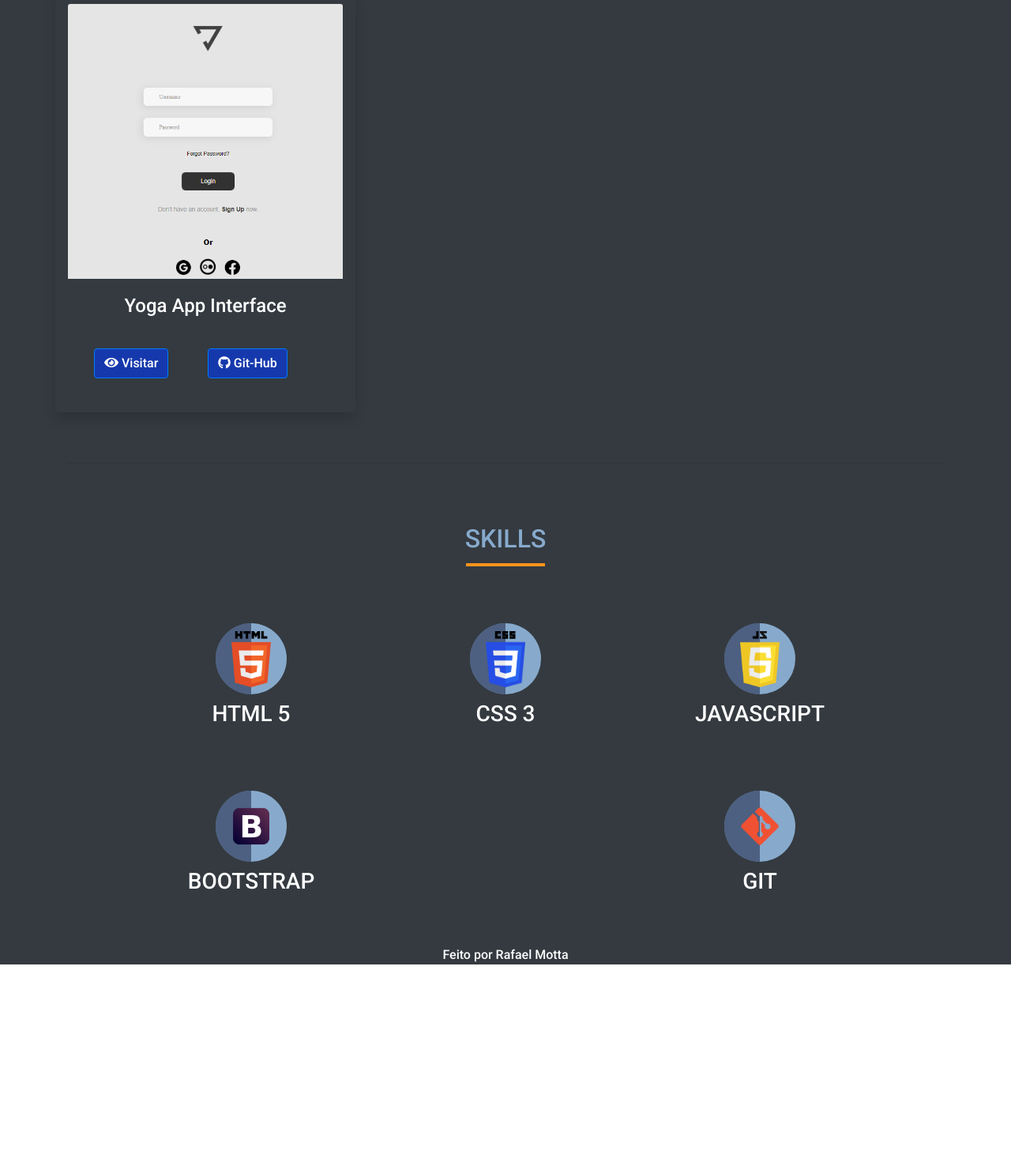
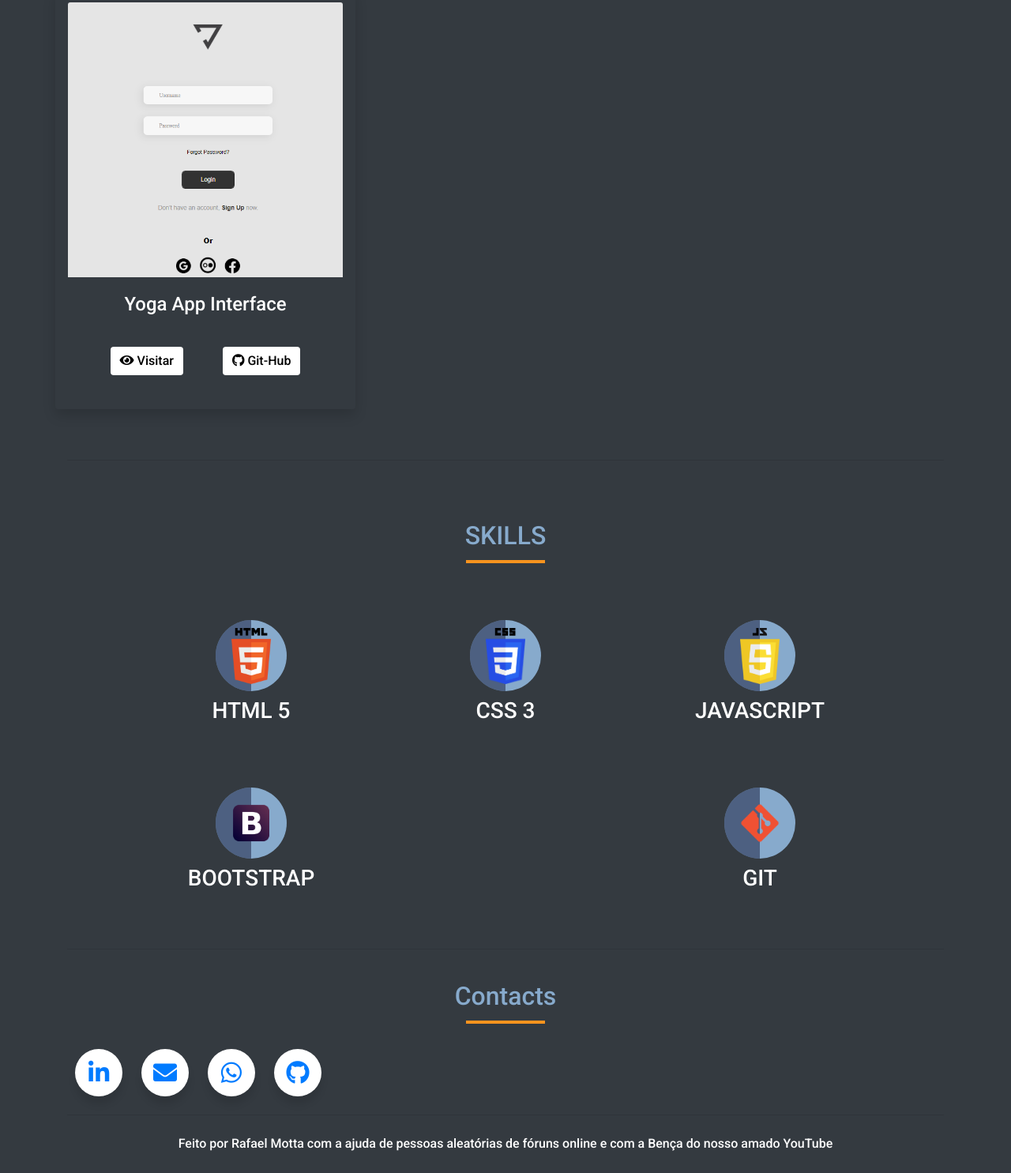
Before and after one commit to Rstork18/Portfolio-, a plain HTML site: page index.html in a window 1280 px wide. Shown: the part 1115-2600 px from the top of the page at 79% size. Before the commit the page ends 2336 px from the top, so only its background shows below. Drawn offline with nearby package versions, Linux system fonts and the light colour scheme.

Commit message:
This is the second commit, in it I added the contacts part and also changed some things like the button colors and the layout. In the next commit I will organize some parts and make the site more responsive.

```diff
--- a/index.html
+++ b/index.html
@@ -46,7 +46,7 @@
 
                 <ul class="navbar-nav ml-auto">
                     <li class="nav-item">
-                        <a class="nav-link active" href="#page-top" style="color: white">Home</a>
+                        <a class="nav-link" href="#page-top" style="color: white">Home</a>
                     </li>
                     <li class="nav-item">
                         <a class="nav-link" href="#page-projects" style="color: white">Projects</a>
@@ -88,14 +88,14 @@
                     <div class="card-body">
                         <h4 class="card-title">Atro Interface</h4>
                         <a class="card-link btn btn-tertiary" target="_blank" href="https://atrooo.netlify.app">
-                            <button type="button" class="btn btn-primary" style="background: #1539ad "
-                                data-toggle="modal" data-target="#conteudo-ui-ux">
+                            <button type="button" class="btn btn-primary" data-toggle="modal"
+                                data-target="#conteudo-ui-ux">
                                 <i class="fas fa-eye"></i> Visitar</button>
                         </a>
                         <a class="card-link btn btn-tertiary" target="_blank"
                             href="https://github.com/Rstork18/Atro-Interface">
-                            <button type="button" class="btn btn-primary" style="background: #1539ad "
-                                data-toggle="modal" data-target="#conteudo-ui-ux">
+                            <button type="button" class="btn btn-primary" data-toggle="modal"
+                                data-target="#conteudo-ui-ux">
                                 <i class="fab fa-github"></i> Git-Hub</button>
                         </a>
                     </div>
@@ -109,15 +109,15 @@
                         <h4 class="card-title">Calculadora</h4>
                         <a class="card-link btn btn-tertiary" target="_blank"
                             href="https://calculadorarfm.netlify.app/">
-                            <button type="button" class="btn btn-primary" style="background: #1539ad "
-                                data-toggle="modal" data-target="#conteudo-ui-ux">
+                            <button type="button" class="btn btn-primary" data-toggle="modal"
+                                data-target="#conteudo-ui-ux">
                                 <i class="fas fa-eye"></i> Visitar</button>
                         </a>
 
                         <a class="card-link btn btn-tertiary" target="_blank"
                             href="https://github.com/Rstork18/Calculadora ">
-                            <button type="button" class="btn btn-primary" style="background: #1539ad "
-                                data-toggle="modal" data-target="#conteudo-ui-ux">
+                            <button type="button" class="btn btn-primary " data-toggle="modal"
+                                data-target="#conteudo-ui-ux">
                                 <i class="fab fa-github"></i> Git-Hub</button>
                         </a>
                     </div>
@@ -130,14 +130,14 @@
                     <div class="card-body">
                         <h4 class="card-title">Cel.Lep Interface </h4>
                         <a class="card-link btn btn-tertiary" target="_blank" href="https://cellep-clone.netlify.app/">
-                            <button type="button" class="btn btn-primary" style="background: #1539ad "
-                                data-toggle="modal" data-target="#conteudo-ui-ux">
+                            <button type="button" class="btn btn-primary " data-toggle="modal"
+                                data-target="#conteudo-ui-ux">
                                 <i class="fas fa-eye"></i> Visitar</button>
                         </a>
                         <a class="card-link btn btn-tertiary" target="_blank"
                             href="https://github.com/Rstork18/Cellep-Interface">
-                            <button type="button" class="btn btn-primary" style="background: #1539ad "
-                                data-toggle="modal" data-target="#conteudo-ui-ux">
+                            <button type="button" class="btn btn-primary " data-toggle="modal"
+                                data-target="#conteudo-ui-ux">
                                 <i class="fab fa-github"></i> Git-Hub</button>
                         </a>
                     </div>
@@ -150,14 +150,14 @@
                     <div class="card-body">
                         <h4 class="card-title">Yoga App Interface </h4>
                         <a class="card-link btn btn-tertiary" target="_blank" href="https://app-yoga.netlify.app/">
-                            <button type="button" class="btn btn-primary" style="background: #1539ad "
-                                data-toggle="modal" data-target="#conteudo-ui-ux">
+                            <button type="button" class="btn btn-primary " data-toggle="modal"
+                                data-target="#conteudo-ui-ux">
                                 <i class="fas fa-eye"></i> Visitar</button>
                         </a>
                         <a class="card-link btn btn-tertiary" target="_blank"
                             href="https://github.com/Rstork18/appyoga">
-                            <button type="button" class="btn btn-primary" style="background: #1539ad "
-                                data-toggle="modal" data-target="#conteudo-ui-ux">
+                            <button type="button" class="btn btn-primary " data-toggle="modal"
+                                data-target="#conteudo-ui-ux">
                                 <i class="fab fa-github"></i> Git-Hub</button>
                         </a>
                     </div>
@@ -232,43 +232,67 @@
 
             <!-- My contacts -->
 
-            <!--    <hr id="page-contacts">
+            <hr id="page-contacts">
 
             <div class="row mt-4 mb-4">
                 <div class="col-md-12">
                     <h2 class="h2-index"> Contacts</h2>
                 </div>
             </div>
+            <div class="piis">
+                <div class="wrapper">
 
-            <div class="nav-items">
-                <ul>
-                    <li class="list-inline-item mr-3">
-                        <a target="_blank" href="https://www.linkedin.com/in/rafael-motta-7a764b224">
+                    <div class="button">
+                        <a class="links-contacts" target="_blank"
+                            href="https://www.linkedin.com/in/rafael-motta-7a764b224">
+                            <div class="icon">
+                                <i class="fab fa-linkedin-in">
+                                </i>
+                            </div>
+                            <span class="span-1">Linkedin</span>
+                        </a>
+                    </div>
 
-                    </li>
+                    <div class="button">
+                        <a class="links-contacts" target="_blank" href="mailto:rafaelm.programador@gmail.com">
+                            <div class="icon">
+                                <i class="fas fa-envelope">
+                                </i>
+                            </div>
+                            <span class="span-1">Gmail</span>
+                        </a>
+                    </div>
 
-                    <li class="list-inline-item mr-3">
-                        <a target="_blank"
+                    <div class="button">
+                        <a class="links-contacts" target="_blank"
                             href="https://api.whatsapp.com/send?phone=5521964190452&text=Ol%C3%A1%2C%20esse%20%C3%A9%20o%20meu%20Whatsapp%20pessoal">
+                            <div class="icon">
+                                <i class="fab fa-whatsapp">
+                                </i>
+                            </div>
+                            <span class="span-1">WhatsApp</span>
+                        </a>
+                    </div>
 
-                    </li>
+                    <div class="button">
+                        <a class="links-contacts" target="_blank" href="https://github.com/Rstork18">
+                            <div class="icon">
+                                <i class="fab fa-github">
+                                </i>
+                            </div>
+                            <span class="span-1">GitHub</span>
+                        </a>
+                    </div>
+                </div>
+            </div>
 
-                    <li class="list-inline-item mr-3">
-                        <a target="_blank" href="https://github.com/Rstork18">
+            <hr>
+    </main>
 
-                    </li>
-
-                    <li class="list-inline-item mr-3">
-                        <a target="_blank" href="mailto:rafaelm.programador@gmail.com">
-
-                    </li>
-                </ul>
-            </div>
-            </div> -->
-    </main>
     <footer id="nav-bar" class="footer ">
-        <div class="conteiner text-center pt-2">
-            <span class="text-white">Feito por Rafael Motta</span>
+        <div id="div-footer" class="conteiner text-center pt-2">
+            <span class="text-white">Feito por Rafael Motta com a ajuda de pessoas aleatórias de fóruns online e com a
+                Bença do nosso amado YouTube</span>
         </div>
 
 
--- a/styles.css
+++ b/styles.css
@@ -7,8 +7,20 @@
 }
  /* nav */
 
+.navbar-toggler {
+    background: #343A40!important;
+}
+
 #nav-bar {
     background: #343A40;
+}
+
+.nav-link:hover {
+    background-color: #F7931E !important;
+    color: #000 !important;
+    border-radius: 25px 5px;
+    transition: 1s;
+
 }
 
 .div-1 {
@@ -38,8 +50,27 @@ nav {
 /* cards/projects */
 h4 {
     text-align: center;
-    color: white;
+    color: #fff;
     margin-bottom: 2rem !important;
+}
+
+.card-body {
+    text-align: center;
+}
+
+button {
+    background: #fff !important;
+    color: #000 !important;
+    border: none !important;
+   transition: 0.5s;
+}
+
+button:hover {
+     background-color: #F7931E !important;
+    color: #000 !important;
+    border: none;
+    border-radius: 25px 5px;
+      transition: 1s;
 }
 
 /* skills */
@@ -158,9 +189,105 @@ h4 {
     z-index: 2;
 }
 
+/* contacts */
+
+html, body {
+    display: grid;
+    height: 100%;
+    width: 100%;
+    background: #343A40 ;
+}
+
+.wrapper .button{
+    display: inline-block;
+    height: 60px;
+    width: 60px;
+    border: none;
+    margin: 0 10px;
+    overflow: hidden;
+    background: #ffffff;
+    border-radius: 50px;
+    cursor: pointer;
+    box-shadow: 0px 10px 10px rgba(0, 0, 0, 0.1);
+    transition: 1s ease-out;
+}
+
+.wrapper .button:hover{
+    width: 200px;
+}
+
+.wrapper .button .icon {
+    display: inline-block;
+     height: 60px;
+    width: 60px;
+    text-align: center !important;
+    border-radius: 50px;
+    box-sizing: border-box;
+    line-height: 60px;
+    transition: 1s ease-out;
+}
+
+.wrapper .button:nth-child(1):hover .icon{
+    background: #0072b1 ;
+
+}
+
+.wrapper .button:nth-child(2):hover .icon{
+    background:  #EA4335;
+}
+
+.wrapper .button:nth-child(3):hover .icon{
+    background: #25d366;
+}
+
+.wrapper .button:nth-child(4):hover .icon{
+    background: #6e5494;
+}
 
 
+.wrapper .button .icon i{
+    font-size: 30px;
+    line-height: 60px;
+    transition: 1s ease-out;
+}
 
+.wrapper .button:hover .icon i{
+    color: rgb(255, 255, 255);
+}
+
+.wrapper .button span{
+    font-size: 23px;
+    font-weight: 500;
+    line-height: 60px;
+    margin-left: 5px;
+    transition: 1s ease-out;
+}
+
+.wrapper .button:nth-child(1) span{
+    color: #0072b1 ;
+}
+
+.wrapper .button:nth-child(2) span{
+    color: #EA4335;
+}
+
+.wrapper .button:nth-child(3) span{
+    color: #25d366;
+}
+
+.wrapper .button:nth-child(4) span{
+    color: #6e5494;
+}
+
+.links-contacts {
+    text-decoration: none !important;
+}
+
+/* footer */
+
+#div-footer {
+    padding: 25px ;
+}
 
 
 
```
